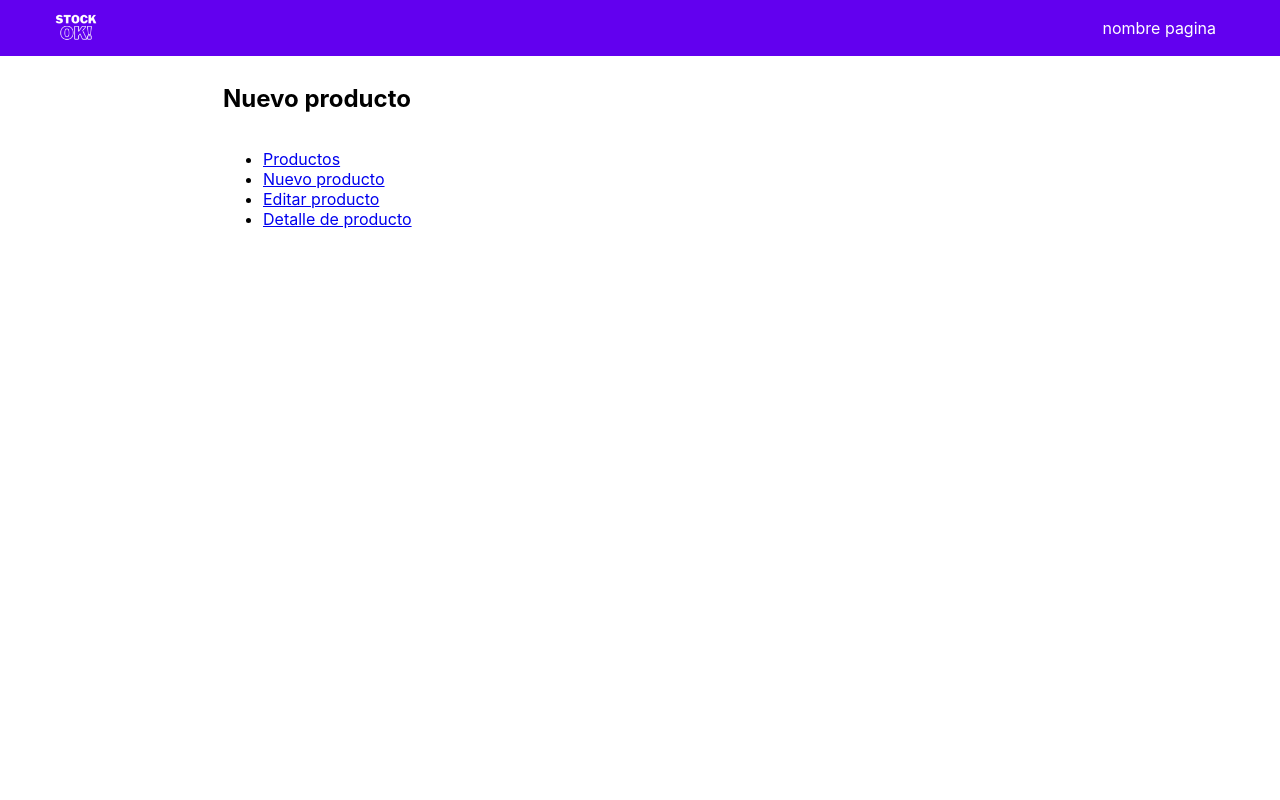
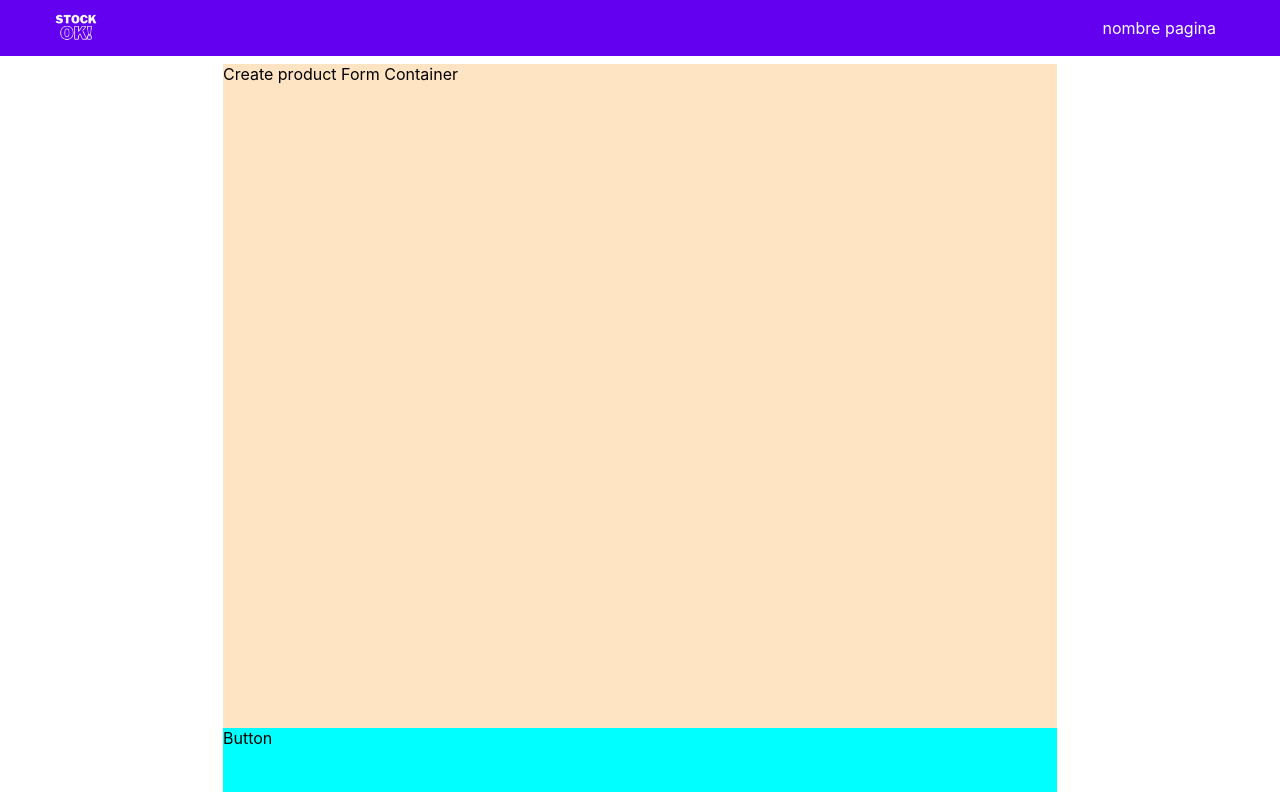
Before and after one commit to aa-avila/stock-app-reactjs, a React (Create React App) app: page /products/create in a window 1280 px wide. Built offline with nearby package versions, Linux system fonts and the light colour scheme.

Commit message:
basic pages layout complete

```diff
--- a/src/App.css
+++ b/src/App.css
@@ -13,6 +13,12 @@
   margin-left: auto;
   margin-right: auto;
 }
+.button-bar {
+  background-color: aqua;
+  height: 4rem;
+}
+
+/* PRODUCTS LIST */
 .search-bar {
   background-color: rgb(153, 153, 153);
   height: 4rem;
@@ -21,7 +27,15 @@
   background-color: bisque;
   flex-grow: 1;
 }
-.button-bar {
-  background-color: aqua;
-  height: 4rem;
+
+/* PRODUCT DETAIL */
+.product-detail-cont {
+  background-color: bisque;
+  flex-grow: 1;
 }
+
+/* PRODUCT FORM */
+.product-form-cont {
+  background-color: bisque;
+  flex-grow: 1;
+}
--- a/src/pages/ProductsCreate.js
+++ b/src/pages/ProductsCreate.js
@@ -3,25 +3,10 @@ import { Link } from 'react-router-dom';
 function ProductsCreate() {
   return (
     <>
-      <main>
-        <h2>Nuevo producto</h2>
-      </main>
-      <nav>
-        <ul>
-          <li>
-            <Link to="/products/list">Productos</Link>
-          </li>
-          <li>
-            <Link to="/products/create">Nuevo producto</Link>
-          </li>
-          <li>
-            <Link to="/products/edit">Editar producto</Link>
-          </li>
-          <li>
-            <Link to="/products/detail">Detalle de producto</Link>
-          </li>
-        </ul>
-      </nav>
+      <section className="product-form-cont">
+        Create product Form Container
+      </section>
+      <section className="button-bar">Button</section>
     </>
   );
 }
--- a/src/pages/ProductsDetail.js
+++ b/src/pages/ProductsDetail.js
@@ -1,27 +1,10 @@
-import { Link } from 'react-router-dom';
-
 function ProductsDetail() {
   return (
     <>
-      <main>
-        <h2>Detalle producto</h2>
-      </main>
-      <nav>
-        <ul>
-          <li>
-            <Link to="/products/list">Productos</Link>
-          </li>
-          <li>
-            <Link to="/products/create">Nuevo producto</Link>
-          </li>
-          <li>
-            <Link to="/products/edit">Editar producto</Link>
-          </li>
-          <li>
-            <Link to="/products/detail">Detalle de producto</Link>
-          </li>
-        </ul>
-      </nav>
+      <section className="product-detail-cont">
+        Product Detail Container
+      </section>
+      <section className="button-bar">Button</section>
     </>
   );
 }
--- a/src/pages/ProductsEdit.js
+++ b/src/pages/ProductsEdit.js
@@ -3,25 +3,10 @@ import { Link } from 'react-router-dom';
 function ProductsEdit() {
   return (
     <>
-      <main>
-        <h2>Editar producto</h2>
-      </main>
-      <nav>
-        <ul>
-          <li>
-            <Link to="/products/list">Productos</Link>
-          </li>
-          <li>
-            <Link to="/products/create">Nuevo producto</Link>
-          </li>
-          <li>
-            <Link to="/products/edit">Editar producto</Link>
-          </li>
-          <li>
-            <Link to="/products/detail">Detalle de producto</Link>
-          </li>
-        </ul>
-      </nav>
+      <section className="product-form-cont">
+        Edit product Form Container
+      </section>
+      <section className="button-bar">Button</section>
     </>
   );
 }
```
